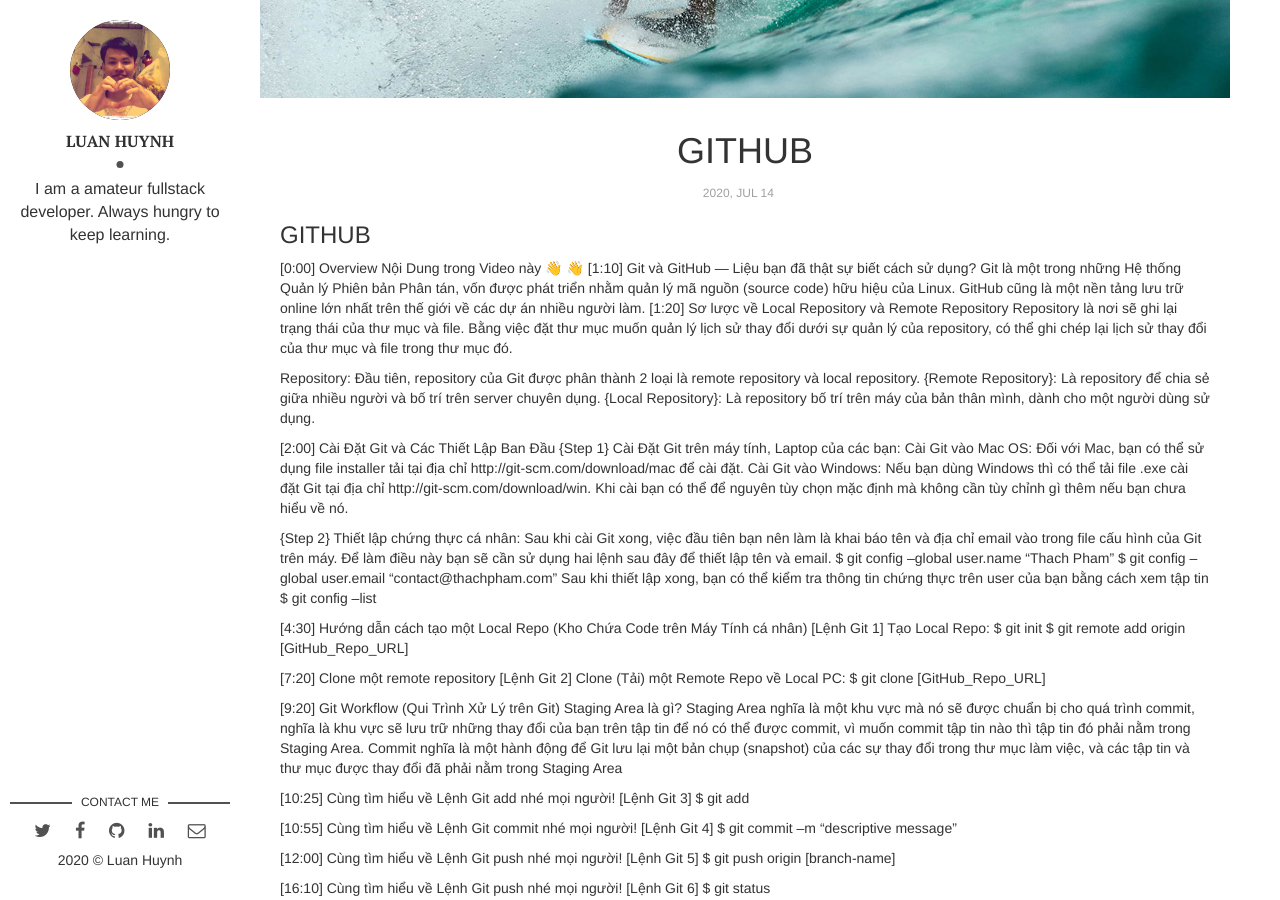
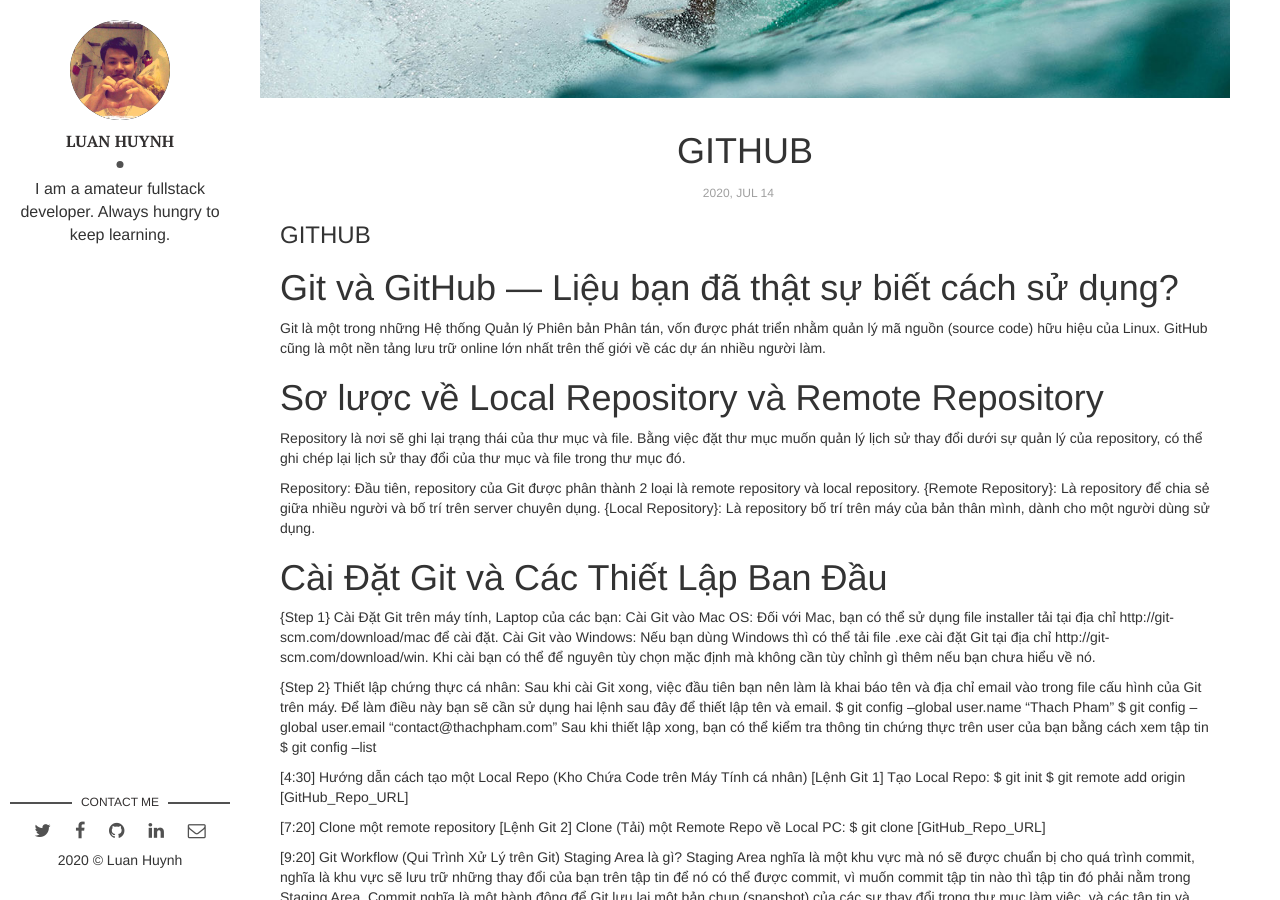
Before and after one commit to minhluan2292/blog, a Jekyll site: the page built from _posts/2020-07-14-github.markdown, in a window 1280 px wide and 900 px high, scrolled down 422 px. Built offline with Jekyll 4.4.1, drawn with Linux system fonts in a browser that asks for light colours; nearby versions of some CDN libraries; library files that are not in the unit come from our copies.

Commit message:
Update 2020-07-14-github.markdown

```diff
--- a/_posts/2020-07-14-github.markdown
+++ b/_posts/2020-07-14-github.markdown
@@ -9,11 +9,11 @@ tags: [Github]
 ---
 ### GITHUB
 
-[0:00] Overview Nội Dung trong Video này 👋 👋
-[1:10] Git và GitHub — Liệu bạn đã thật sự biết cách sử dụng?
+# Git và GitHub — Liệu bạn đã thật sự biết cách sử dụng?
 Git là một trong những Hệ thống Quản lý Phiên bản Phân tán, vốn được phát triển nhằm quản lý mã nguồn (source code) hữu hiệu của Linux.
 GitHub cũng là một nền tảng lưu trữ online lớn nhất trên thế giới về các dự án nhiều người làm.
-[1:20] Sơ lược về Local Repository và Remote Repository
+
+# Sơ lược về Local Repository và Remote Repository
 Repository là nơi sẽ ghi lại trạng thái của thư mục và file.  Bằng việc đặt thư mục muốn quản lý lịch sử thay đổi dưới sự quản lý của repository, có thể ghi chép lại lịch sử thay đổi của thư mục và file trong thư mục đó.
 
 Repository:
@@ -21,7 +21,7 @@ Repository:
 {Remote Repository}: Là repository để chia sẻ giữa nhiều người và bố trí trên server chuyên dụng.
 {Local Repository}: Là repository bố trí trên máy của bản thân mình, dành cho một người dùng sử dụng.
 
-[2:00] Cài Đặt Git và Các Thiết Lập Ban Đầu
+# Cài Đặt Git và Các Thiết Lập Ban Đầu
 {Step 1} Cài Đặt Git trên máy tính, Laptop của các bạn:
 Cài Git vào Mac OS: Đối với Mac, bạn có thể sử dụng file installer tải tại địa chỉ http://git-scm.com/download/mac để cài đặt.
 Cài Git vào Windows: Nếu bạn dùng Windows thì có thể tải file .exe cài đặt Git tại địa chỉ http://git-scm.com/download/win. Khi cài bạn có thể để nguyên tùy chọn mặc định mà không cần tùy chỉnh gì thêm nếu bạn chưa hiểu về nó.
```
